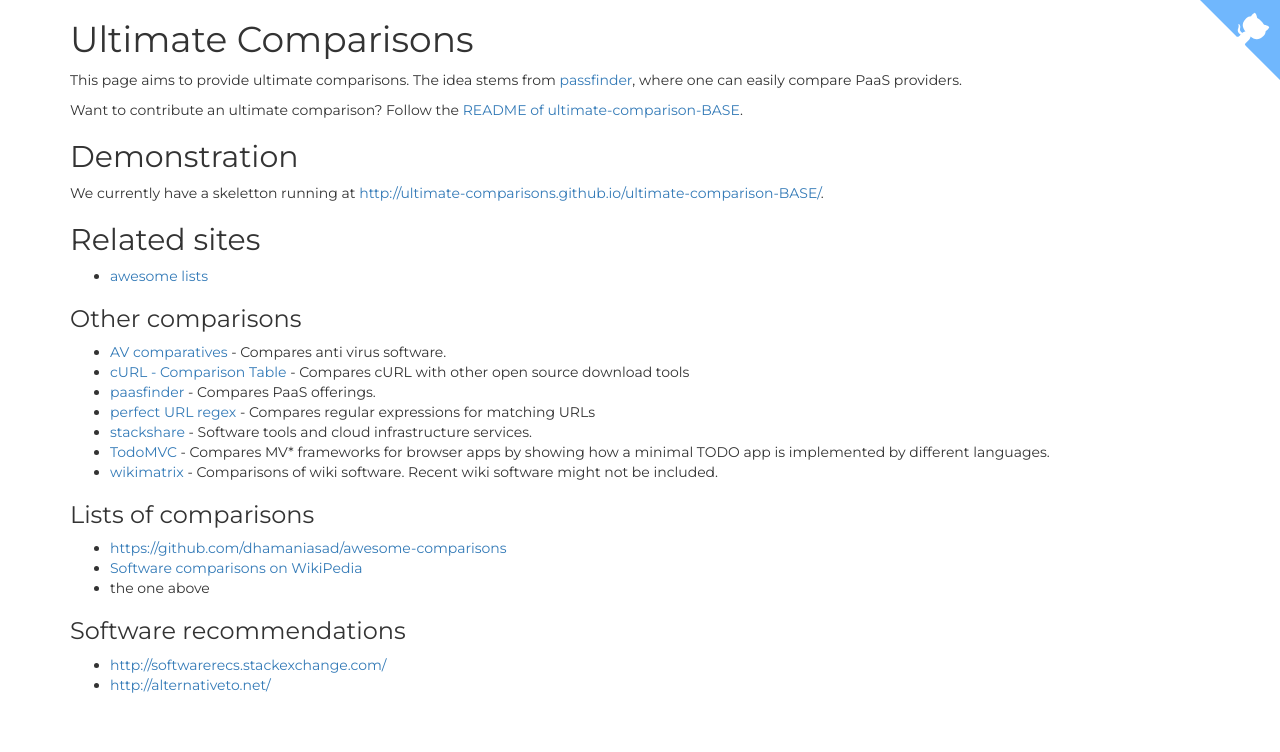
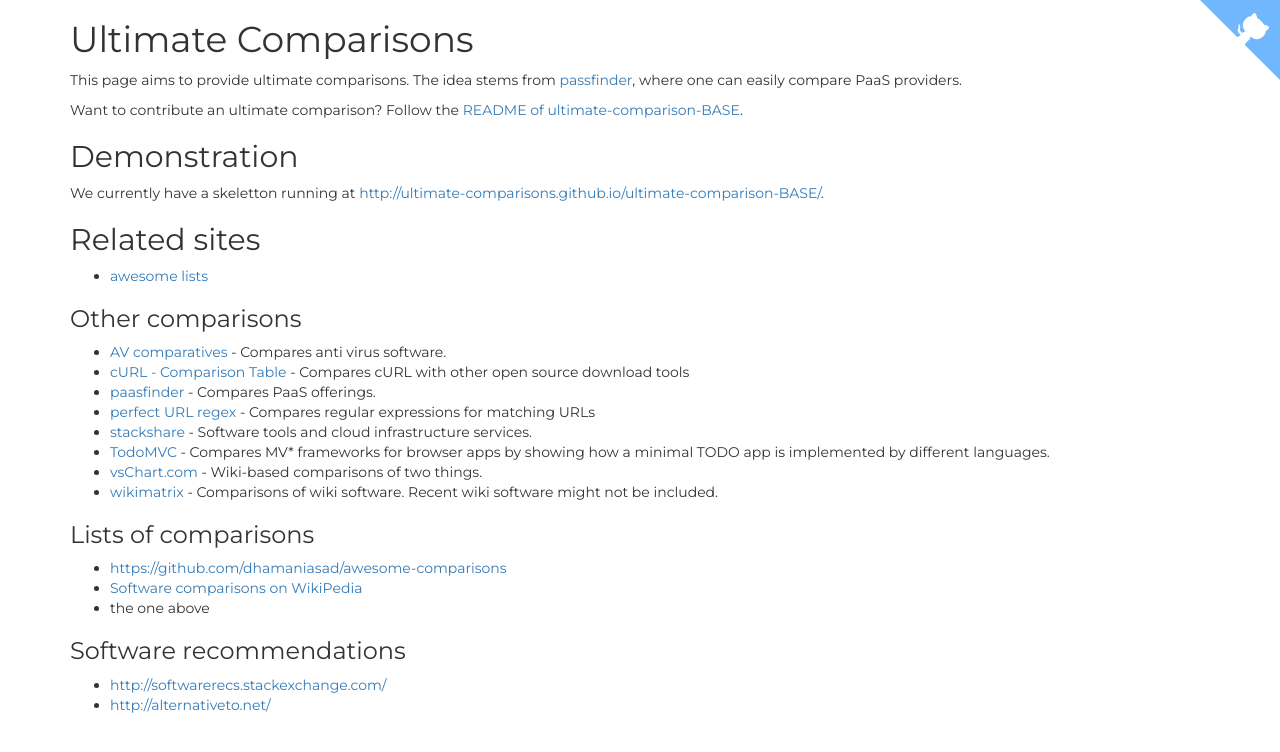
Before and after one commit to ultimate-comparisons/ultimate-comparisons.github.io, a Jekyll site: the page built from index.md, in a window 1280 px wide. Shown: the top 752 px of the page. Built offline with Jekyll 4.4.1, drawn with Linux system fonts in a browser that asks for light colours.

Commit message:
Add vsChart.com

```diff
--- a/index.md
+++ b/index.md
@@ -23,6 +23,7 @@ We currently have a skeletton running at <http://ultimate-comparisons.github.io/
  * [perfect URL regex](https://mathiasbynens.be/demo/url-regex) - Compares regular expressions for matching URLs
  * [stackshare](http://stackshare.io/) - Software tools and cloud infrastructure services.
  * [TodoMVC](http://todomvc.com/) - Compares MV* frameworks for browser apps by showing how a minimal TODO app is implemented by different languages.
+ * [vsChart.com](http://vschart.com/) - Wiki-based comparisons of two things.
  * [wikimatrix](http://www.wikimatrix.org/) - Comparisons of wiki software. Recent wiki software might not be included.
 
 ### Lists of comparisons
```
